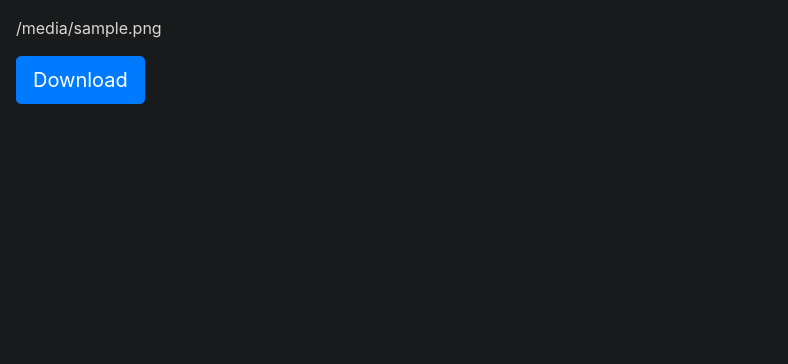
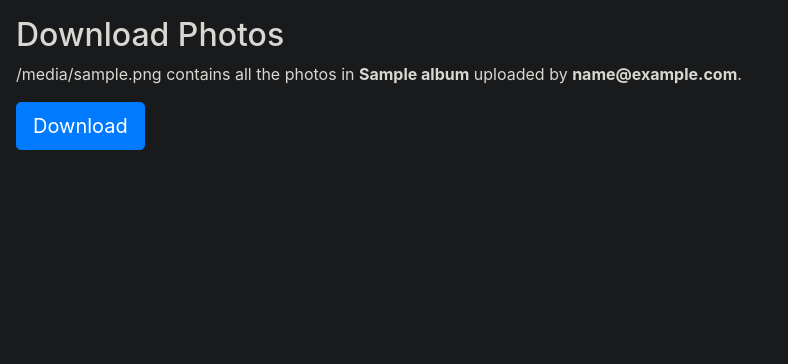
Before and after one commit to fernandogmo/chickenpix, a Django app: template templates/download.html in a window 1280 px wide. Shown: the part 56-420 px from the top of the page, without its empty margins (0-788 px from the left). Run offline with Django 3.2, Linux system fonts and the light colour scheme; the template is opened without the code that fills it: most values are stand-ins (such as "Sample title", 1, 10 or a date in 2020); some libraries are stand-ins or nearby versions.

Commit message:
Add content to download HTML template

```diff
--- a/templates/download.html
+++ b/templates/download.html
@@ -4,11 +4,12 @@
 {% block title %}Download · {{ block.super }}{% endblock %}
 
 {% block content %}
+  <h2>Download Photos</h2>
   <p>
-    {{ archive.filename }}
+    {{ filename }} contains all the photos in <b>{{ album.title }}</b> uploaded by <b>{{ album.owner_id.email }}</b>.
     <form method="post" action="/download/">
       {% csrf_token %}
-      <input type="hidden" name="archive_id" value={{ archive.id }}>
+      <input type="hidden" name="archive_id" value={{ archive_id }}>
       <button class="btn btn-lg btn-primary" type="submit">Download</button>
     </form>
   </p>
```
